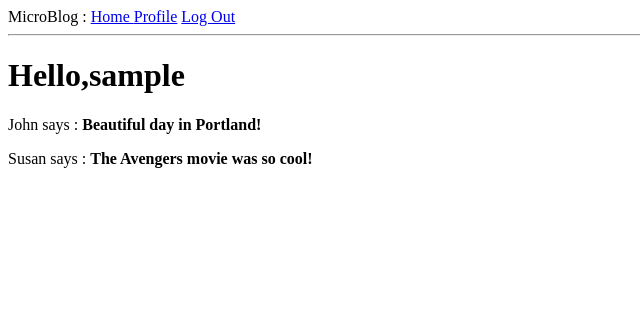
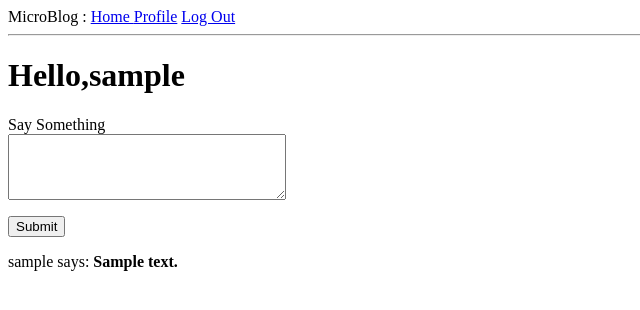
Before and after one commit to dibinvm1/Microblog_With_Flask, a Flask app: page / in a window 1280 px wide. Shown: the top 310 px of the page, without its empty margins (0-640 px from the left). Run offline with Flask 2, Linux system fonts and the light colour scheme; a user stored in the database is signed in; tables that the repository leaves empty hold one stand-in row (values such as "Sample post").

Commit message:
Now User can post on their wall

```diff
--- a/app/forms.py
+++ b/app/forms.py
@@ -45,3 +45,7 @@ class EditProfileForm(FlaskForm):
 
 class EmptyForm(FlaskForm):
     submit = SubmitField('Submit')
+
+class PostForm(FlaskForm):
+    post = TextAreaField('Say Something',validators=[DataRequired(), Length(min=1, max=140)])
+    submit = SubmitField("Submit")
--- a/app/routes.py
+++ b/app/routes.py
@@ -1,26 +1,24 @@
 from app import app, db
 from flask import render_template, flash, redirect, url_for, request
-from app.forms import LoginForm, RegristrationForm, EditProfileForm, EmptyForm
+from app.forms import LoginForm, RegristrationForm, EditProfileForm, EmptyForm, PostForm
 from flask_login import current_user, login_user, logout_user, login_required
-from app.models import User
+from app.models import User, Post
 from werkzeug.urls import url_parse
 from datetime import datetime
 
-@app.route('/')
-@app.route('/index')
+@app.route('/', methods=['GET', 'POST'])
+@app.route('/index', methods=['GET', 'POST'])
 @login_required
 def index():
-    posts = [
-        {
-            'author': {'username': 'John'},
-            'body': 'Beautiful day in Portland!'
-        },
-        {
-            'author': {'username': 'Susan'},
-            'body': 'The Avengers movie was so cool!'
-        }
-    ]
-    return render_template('index.html',title = "Home Page", posts = posts)
+    form = PostForm()
+    if form.validate_on_submit():
+        post = Post(body=form.post.data, author=current_user)
+        db.session.add(post)
+        db.session.commit()
+        flash('Your post is now live!')
+        return redirect(url_for('index'))
+    posts = current_user.followed_posts().all()
+    return render_template('index.html',title = "Home Page", form=form, posts = posts)
 
 
 @app.route('/login' , methods=['GET', 'POST'])
--- a/app/templates/index.html
+++ b/app/templates/index.html
@@ -1,7 +1,20 @@
 {% extends "base.html" %}
 {% block content %}
     <h1> Hello,{{current_user.username}}</h1>
-    {%for post in posts%}
-        <div><p>{{post.author.username }} says : <b>{{post.body}}</b></p></div>
-    {%endfor%}
-{%endblock%}
+    <form action="" method="post">
+        {{ form.hidden_tag() }}
+        <p>
+            {{ form.post.label }}<br>
+            {{ form.post(cols=32, rows=4) }}<br>
+            {% for error in form.post.errors %}
+            <span style="color: red;">[{{ error }}]</span>
+            {% endfor %}
+        </p>
+        <p>{{ form.submit() }}</p>
+    </form>
+    {% for post in posts %}
+    <p>
+    {{ post.author.username }} says: <b>{{ post.body }}</b>
+    </p>
+    {% endfor %}
+{% endblock %}
```
